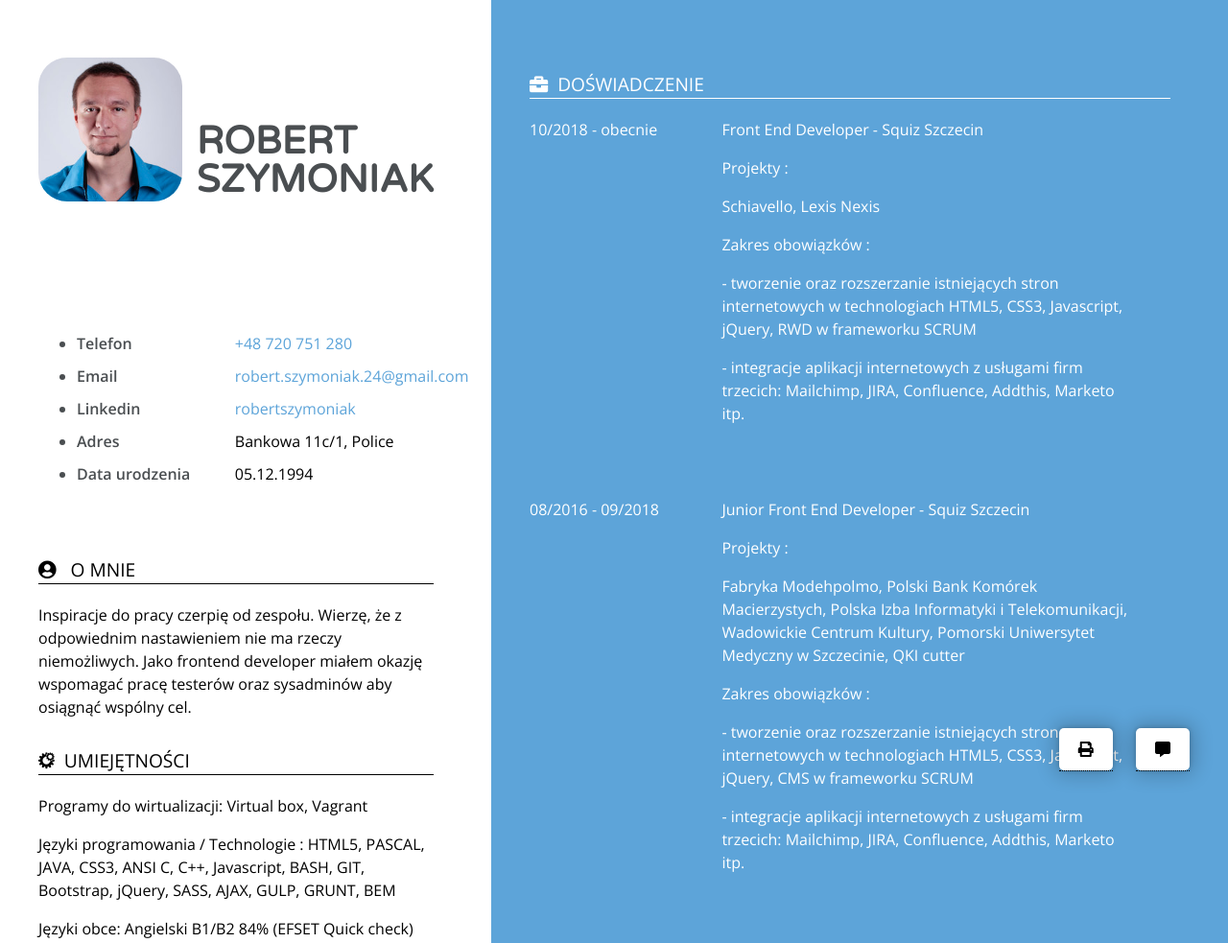
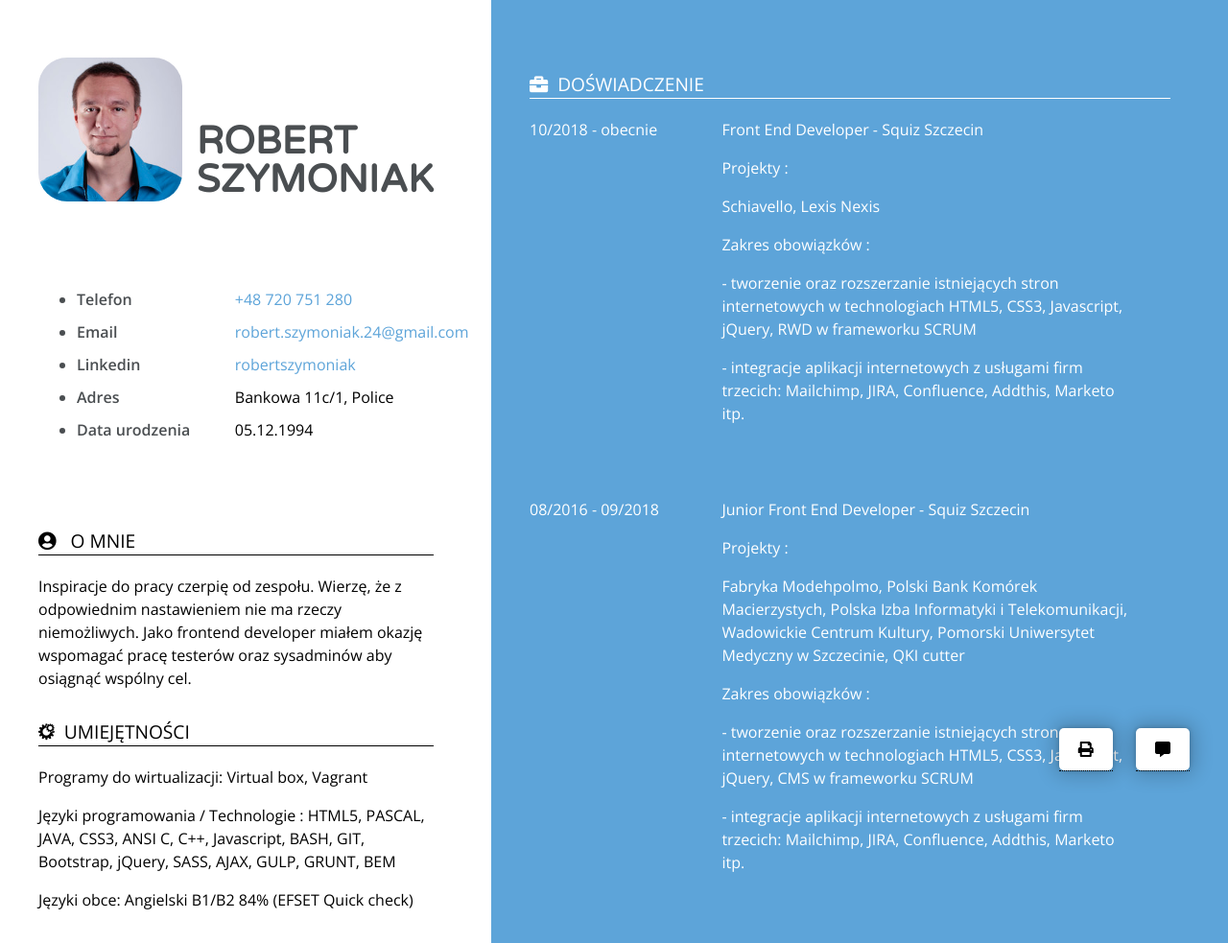
Before and after one commit to Rszymoniak24/cv, a plain HTML site: page index.html in a window 1280 px wide. Shown: the top 983 px of the page at 96% size. Drawn offline with nearby package versions, Linux system fonts and the light colour scheme.

Commit message:
styles fixed

```diff
--- a/index.html
+++ b/index.html
@@ -22,15 +22,16 @@
     <div class="resume-wrapper">
         <section class="profile section-padding">
             <div class="container">
+                <div class="title-container">
                     <div class="picture-resume-wrapper">
                         <div class="picture-resume">
                             <img class="picture-resume__image" src="images/me.jpg" alt="avatar" />
 
                         </div>
-                    <div class="clearfix"></div>
                     </div>
                     <div class="name-wrapper">
                         <h1 class="name-wrapper__title">Robert <br />Szymoniak</h1>
+                    </div>
                 </div>
                 <div class="clearfix"></div>
                 <div class="contact-info clearfix">
--- a/styles/styles.css
+++ b/styles/styles.css
@@ -70,6 +70,11 @@ a:hover::after {
 
 /* left side */
 
+.container {
+    display: flex;
+    flex-direction: column;
+}
+
 .profile {
     background: #fff;
     width: 40%;
@@ -104,7 +109,6 @@ a:hover::after {
 
 .profile .picture-resume {
     width: 220px;
-    height: 220px;
     background-size: cover;
     border-radius: 50%;
     margin-right: 0px;
```
Lines whose indentation alone changed are shown as unchanged.
